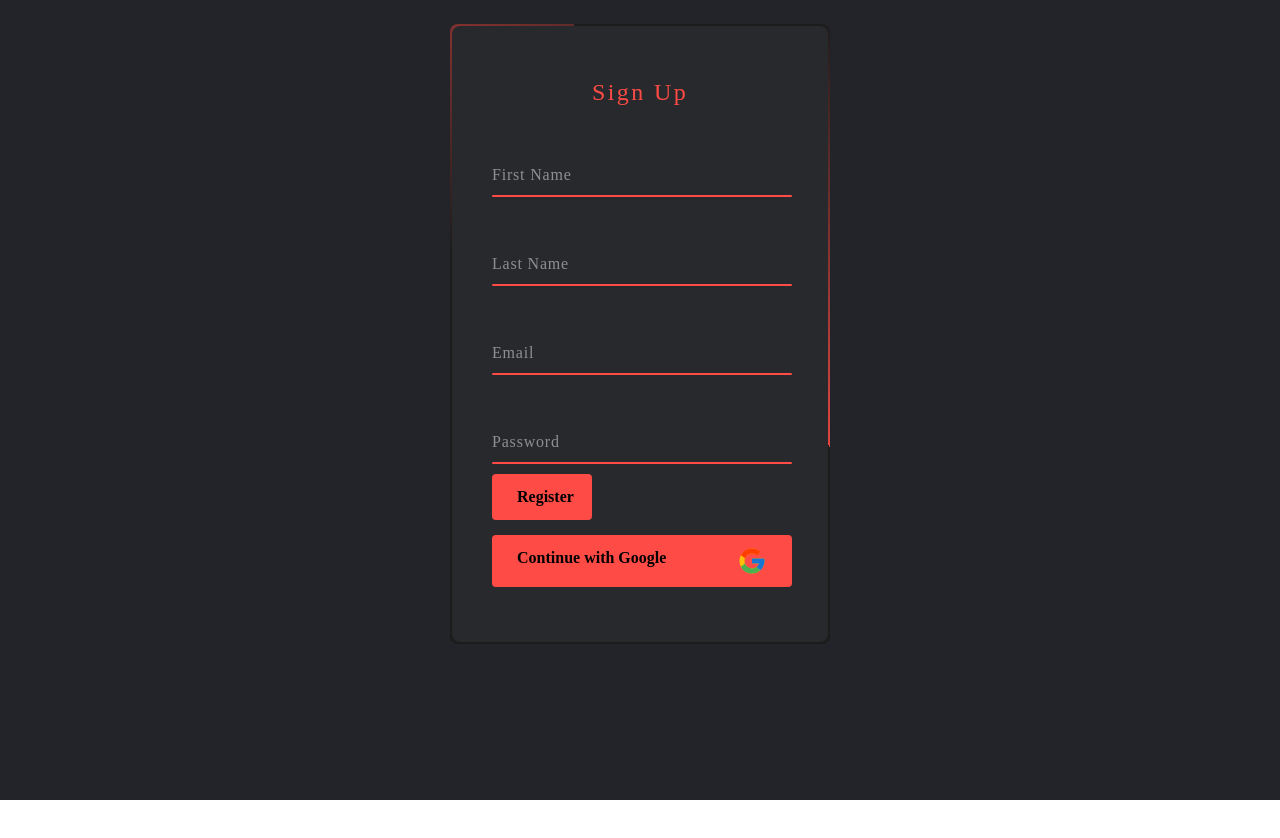
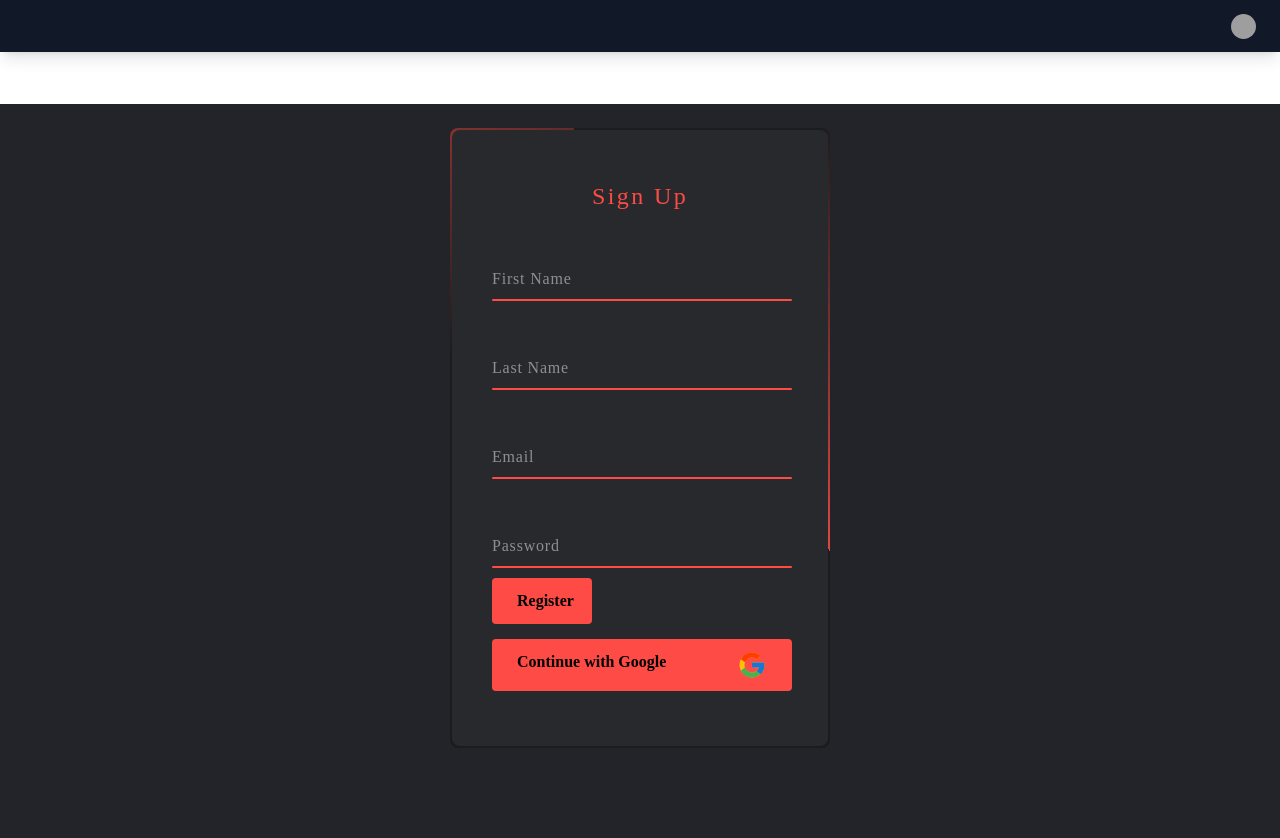
Before and after one commit to yamanadam/movie-app, a React (Create React App) app: page /register in a window 1280 px wide. Shown: the top 838 px of the page. Before the commit the page ends 800 px from the top, so only its background shows below. Built offline with nearby package versions, Linux system fonts and the light colour scheme; grey boxes are pictures that could not be loaded; what tw-elements would draw is missing.

Commit message:
Navbar completed

```diff
--- a/src/components/Navbar.jsx
+++ b/src/components/Navbar.jsx
@@ -1,7 +1,77 @@
 import React from "react";
 
 const Navbar = () => {
-  return <div>Navbar</div>;
+  return (
+    <>
+      <nav className="-full flex flex-wrap items-center justify-between py-3 bg-gray-900 text-gray-200 shadow-lg navbar navbar-expand-lg fixed-top">
+        <div className="container-fluid w-full flex  items-center justify-between px-6">
+          <div
+            className="collapse navbar-collapse flex-grow items-center"
+            id="navbarSupportedContent1"
+          >
+            <a className="text-xl text-white pr-2 font-semibold" href="#">
+              MOVİE APP
+            </a>
+          </div>
+          {/* Collapsible wrapper */}
+          {/* Right elements */}
+          <div className="flex items-center relative">
+            {/* Icon */}
+
+            <div className="dropdown relative">
+              <a
+                className="dropdown-toggle flex items-center hidden-arrow"
+                href="#"
+                id="dropdownMenuButton2"
+                role="button"
+                data-bs-toggle="dropdown"
+                aria-expanded="false"
+              >
+                <img
+                  src="https://mdbootstrap.com/img/new/avatars/2.jpg"
+                  className="rounded-full"
+                  style={{ height: 25, width: 25 }}
+                  alt=""
+                  loading="lazy"
+                />
+              </a>
+              <ul
+                className="dropdown-menu min-w-max absolute hidden bg-white text-base z-50 float-left py-2 list-none text-left rounded-lg shadow-lg mt-1 hidden m-0 bg-clip-padding border-none left-auto right-0"
+                aria-labelledby="dropdownMenuButton2"
+              >
+                <li>
+                  <a
+                    className="dropdown-item text-sm py-2 px-4 font-normal block w-full whitespace-nowrap bg-transparent text-gray-700 hover:bg-gray-100"
+                    href="#"
+                  >
+                    Action
+                  </a>
+                </li>
+                <li>
+                  <a
+                    className="dropdown-item text-sm py-2 px-4 font-normal block w-full whitespace-nowrap bg-transparent text-gray-700 hover:bg-gray-100"
+                    href="#"
+                  >
+                    Another action
+                  </a>
+                </li>
+                <li>
+                  <a
+                    className="dropdown-item text-sm py-2 px-4 font-normal block w-full whitespace-nowrap bg-transparent text-gray-700 hover:bg-gray-100"
+                    href="#"
+                  >
+                    Something else here
+                  </a>
+                </li>
+              </ul>
+            </div>
+          </div>
+          {/* Right elements */}
+        </div>
+      </nav>
+      <div className="h-[52px]"></div>
+    </>
+  );
 };
 
 export default Navbar;
--- a/src/index.js
+++ b/src/index.js
@@ -3,6 +3,7 @@ import ReactDOM from "react-dom/client";
 import "./index.css";
 import App from "./App";
 import "react-toastify/dist/ReactToastify.css";
+import "tw-elements";
 
 const root = ReactDOM.createRoot(document.getElementById("root"));
 root.render(<App />);
--- a/src/router/AppRouter.jsx
+++ b/src/router/AppRouter.jsx
@@ -1,5 +1,6 @@
 import React from "react";
 import { BrowserRouter, Route, Routes } from "react-router-dom";
+import Navbar from "../components/Navbar";
 import Login from "../pages/Login";
 import Main from "../pages/Main";
 import MovieDetail from "../pages/MovieDetail";
@@ -9,6 +10,7 @@ import PrivateRouter from "./PrivateRouter";
 const AppRouter = () => {
   return (
     <BrowserRouter>
+      <Navbar />
       <Routes>
         <Route path="/" element={<Main />} />
         <Route path="/login" element={<Login />} />
```
